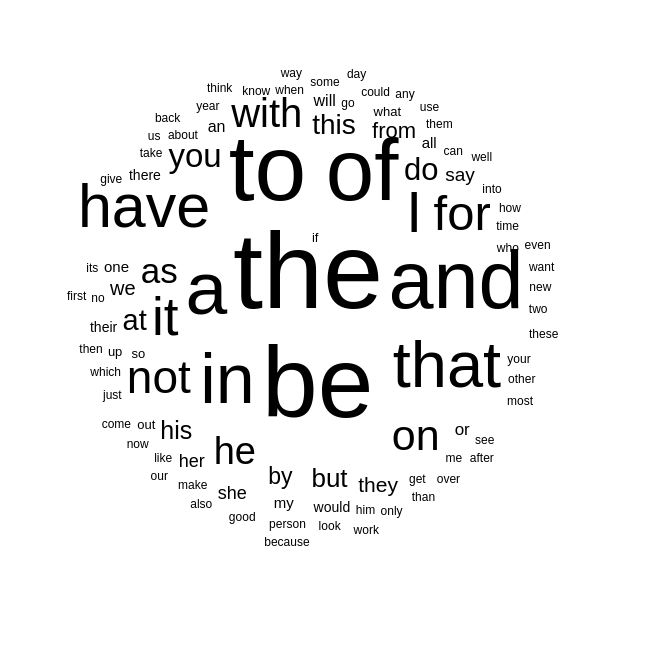
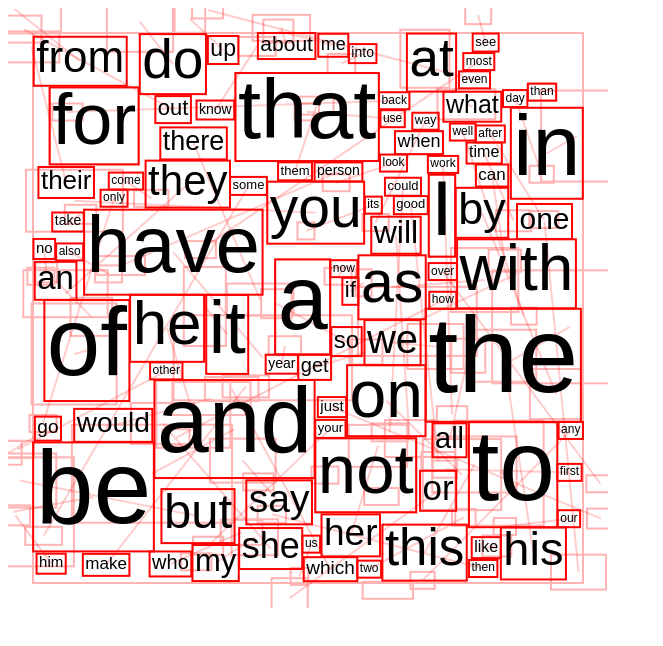
Before and after one commit to seveibar/js-word-packing, a plain HTML site: page index.html in a window 1280 px wide. Shown: the whole page, without its empty margins (0-663 px from the left). Drawn offline with Linux system fonts and the light colour scheme.

Commit message:
changed example

```diff
--- a/index.html
+++ b/index.html
@@ -61,15 +61,15 @@
 			var word = mostPopularWords[i];
 
 			// The size of the word will be a function of it's popularity
-			var fontSize = 12 + Math.floor(Math.pow((100 - i)/100,8) * 96);
+			var fontSize = 12 + Math.floor(Math.pow((100 - i)/100,4) * 96);
 
 			// Measure the word's size
 			context.font = fontSize + "px Arial";
 			context.textAlign = "center";
 			var wordWidth = context.measureText(word).width;
 
-			// We'll put all the words at the center for now
-			var rect = new binpacking.Rect(300,300,wordWidth+5,fontSize+5);
+			// Place all the words randomly
+			var rect = new binpacking.Rect(Math.random() * 600,Math.random() * 600,wordWidth+5,fontSize+5);
 
 			// Store some meta-information
 			rect.addProperty("fontSize", fontSize);
@@ -78,14 +78,34 @@
 			rects.push(rect);
 		}
 
-		var placedRects = binpacking.pack(area, rects, 50);
+		// Draw the area that the rects will show up in
+		area.draw(context);
 
-		for (var i = 0;i < placedRects.length;i++){
-			context.font = placedRects[i].getProperty("fontSize") + "px Arial";
-			context.fillText(placedRects[i].getProperty("text"), placedRects[i].x, placedRects[i].y);
+		// Draw the rects in their initial position
+		for (var i = 0; i < rects.length;i++){
+			rects[i].draw(context);
 		}
 
+		// Fade all the previous drawings to show that they are just the initial positions
+		context.globalAlpha = .7;
+		context.fillStyle = "#fff";
+		context.fillRect(0,0,canvas.width, canvas.height);
 
+		var placedRects = binpacking.pack(area, rects, 10);
+
+		// Draw the rects in their final position
+		context.globalAlpha = 1;
+		for (var i = 0; i < placedRects.length;i++){
+			placedRects[i].draw(context);
+		}
+
+		// Draw the text into each rect
+		context.fillStyle = "#000";
+		for (var i = 0;i < placedRects.length;i++){
+			var fontSize = placedRects[i].getProperty("fontSize");
+			context.font = fontSize + "px Arial";
+			context.fillText(placedRects[i].getProperty("text"), placedRects[i].x, placedRects[i].y + fontSize/4);
+		}
 
 		</script>
 	</body>
```
Also changed, not shown: word_example.png.
